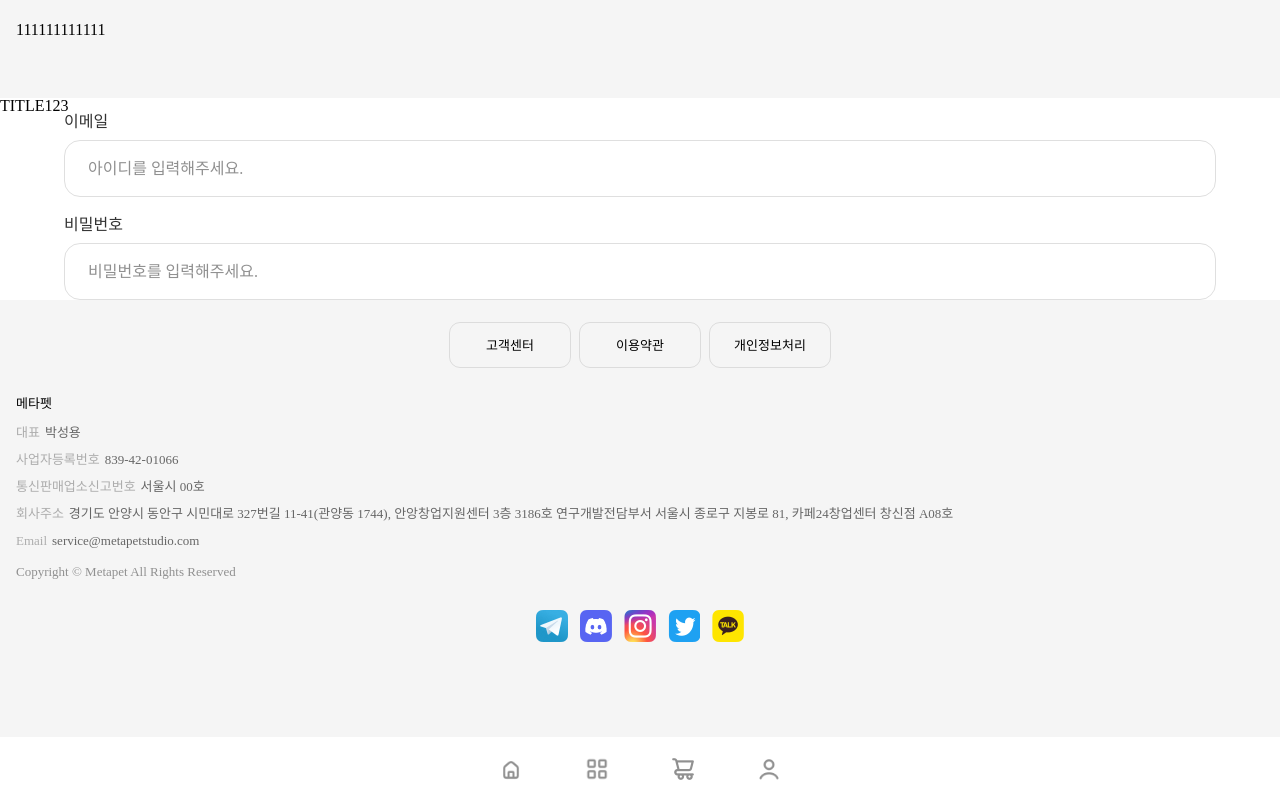
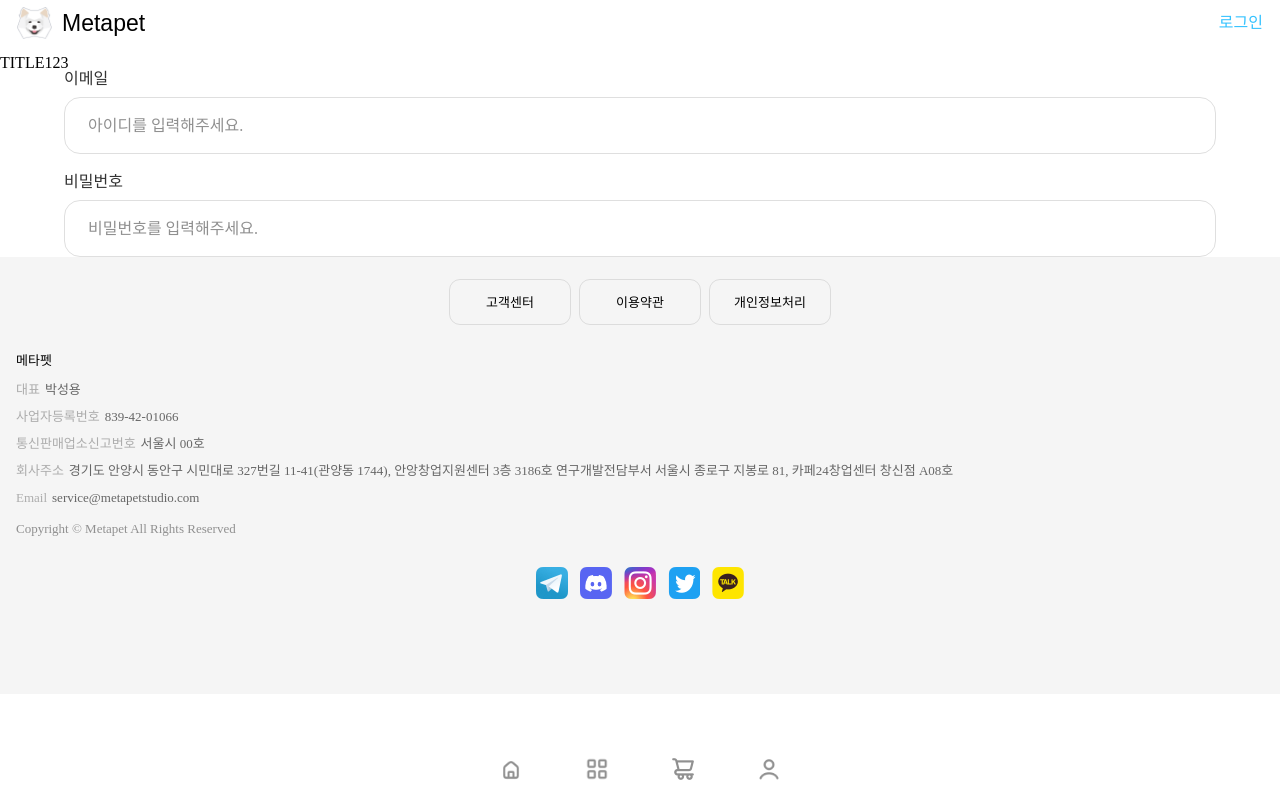
Before and after one commit to KimDongSin/metaPetShop, a React (Create React App) app: page / in a window 1280 px wide. Built offline with nearby package versions, Linux system fonts and the light colour scheme; the HTML template or start-up script is replaced by a standard one; a web font is replaced by a local one.

Commit message:
header type1 생성

```diff
--- a/src/components/layout/Header.js
+++ b/src/components/layout/Header.js
@@ -1,7 +1,7 @@
 import styled from "styled-components";
 
 // footer link icon
-import telegram from '../../assets/images/footer/telegram_icon.png';
+import logo from '../../assets/images/common/logo.png';
 import discord from '../../assets/images/footer/discord_icon.png';
 import instagram from '../../assets/images/footer/instagram_icon.png';
 import twitter from '../../assets/images/footer/twitter_icon.png';
@@ -19,15 +19,80 @@ import cartOnproduct_icon from '../../assets/images/common/cart_on_icon.png';
 import userOnproduct_icon from '../../assets/images/common/user_on_icon.png';
 
 const Wrapper = styled.div`
-    padding: 22px 16px 60px;
-    background-color: #F5F5F5;
+    height: 55px;
+    padding: 7px 17px 12px;
+    background-color: #FFFFFF;
 `;
+
+const HeaderContainer = styled.div`
+    display: flex;
+    justify-content: space-between;
+    align-items: center;
+`;
+
+const HeaderLogo = styled.div`
+    a {
+        display: flex;
+        justify-content: left;
+        align-items: center;
+        img {
+            width: 35px;
+            height: 32px;
+            margin-right: 10px;
+        }
+
+        span {
+            font-size: 23px;
+            font-weight: 500;
+            font-family: "Poppins", sans-serif !important;
+            color: #000;
+        }
+    }
+`;
+
+const HeaderUser = styled.div`
+
+`;
+
+const Login = styled.div`
+    a {
+        font-size: 16px;
+        font-size: bold;
+        color: #33C2FF;
+    }
+`;
+
+
+
+
+
+
+
+
 
 
 function Header() {
     return (
         <Wrapper>
-            111111111111
+            <HeaderContainer>
+                <HeaderLogo>
+                    <a href="#none">
+                        <img src={logo} />
+                        <span>Metapet</span>
+                    </a>
+                </HeaderLogo>
+
+
+                <HeaderUser>
+                    <Login>
+                        <a href="#none">로그인</a>
+                    </Login>
+                </HeaderUser>
+            </HeaderContainer>
+
+            {/* <HeaderContainer></HeaderContainer>
+
+            <HeaderContainer></HeaderContainer> */}
         </Wrapper>
     );
 }
```
